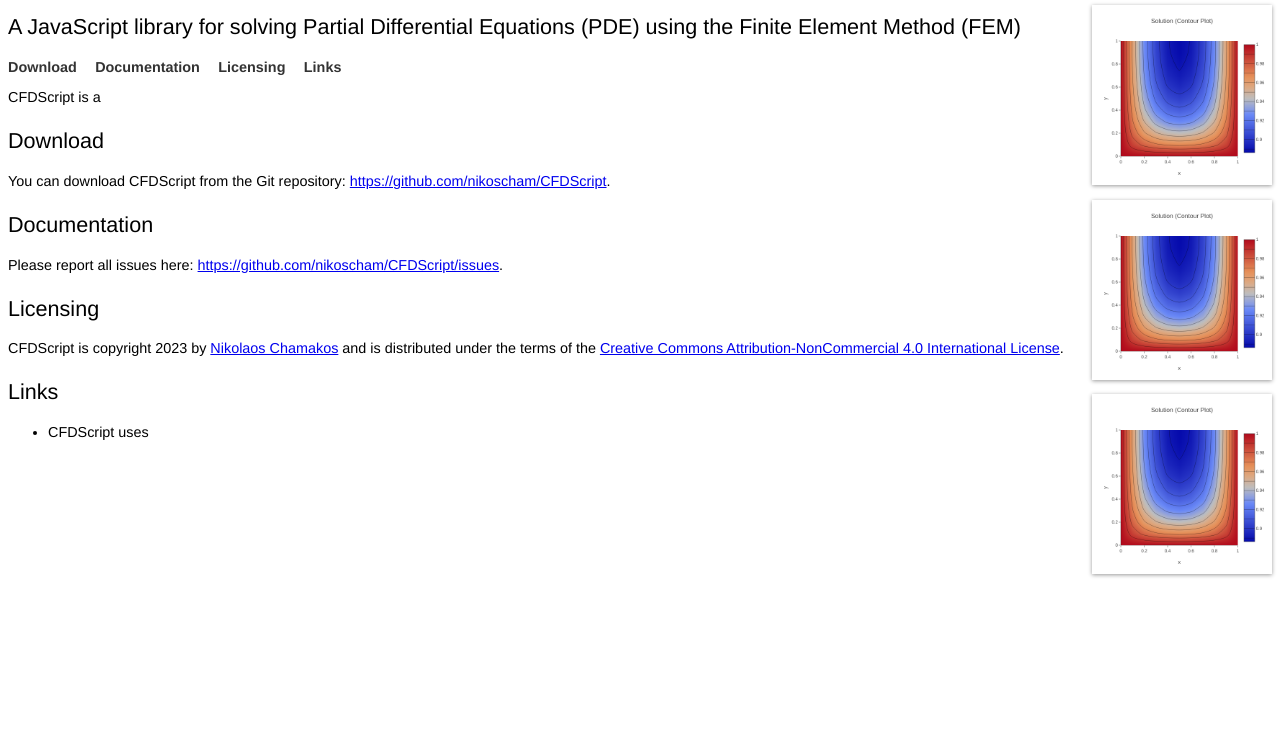
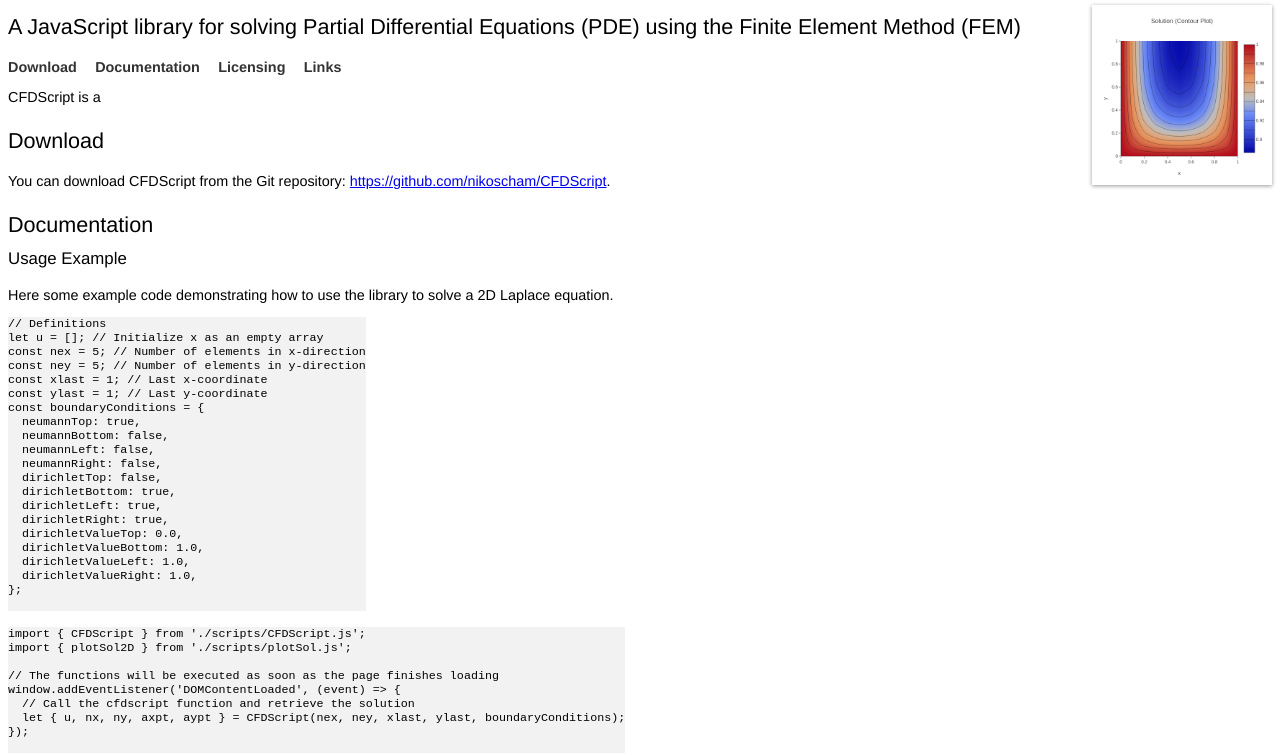
Before and after one commit to CFDScript/CFDScript, a plain HTML site: page index.html in a window 1280 px wide. Shown: the part 51-806 px from the top of the page. Drawn offline with Linux system fonts and the light colour scheme.

Commit message:
Website update

```diff
--- a/index.html
+++ b/index.html
@@ -31,6 +31,13 @@
       #menu li a { color: #333; font-weight: bold; text-decoration: none; }
       #menu li a:hover { color: #555; }
       img.title { height: 1em; }
+      pre {
+        background-color: #f2f2f2;
+        width: fit-content; /* Set width to fit content */
+        margin: 0;
+        padding: 10;
+        overflow-x: auto; /* Add horizontal scrollbar if needed */
+      }
     </style>
   </head>
 
@@ -38,8 +45,6 @@
     <h1 class="top">CFDScript&nbsp;<img class="title"
       src="./images/favicon.ico" alt=""></h1>
     <div id="banner">
-      <img src="./images/example1.png" alt="">
-      <img src="./images/example1.png" alt="">
       <img src="./images/example1.png" alt="">
     </div>
     <h1>A JavaScript library for solving Partial Differential Equations (PDE) using the Finite Element Method (FEM)</h1>
@@ -59,6 +64,44 @@
     </p>
 
     <h2><a name="Documentation"></a>Documentation</h2>
+
+    <h3>Usage Example</h3>
+    <p>
+      Here some example code demonstrating how to use the library to solve a 2D Laplace equation.
+    <pre>
+// Definitions
+let u = []; // Initialize x as an empty array
+const nex = 5; // Number of elements in x-direction
+const ney = 5; // Number of elements in y-direction
+const xlast = 1; // Last x-coordinate
+const ylast = 1; // Last y-coordinate
+const boundaryConditions = {
+  neumannTop: true,
+  neumannBottom: false,
+  neumannLeft: false,
+  neumannRight: false,
+  dirichletTop: false,
+  dirichletBottom: true,
+  dirichletLeft: true,
+  dirichletRight: true,
+  dirichletValueTop: 0.0,
+  dirichletValueBottom: 1.0,
+  dirichletValueLeft: 1.0,
+  dirichletValueRight: 1.0,
+};
+    </pre>
+    </br>
+    <pre>
+import { CFDScript } from './scripts/CFDScript.js';
+import { plotSol2D } from './scripts/plotSol.js';
+
+// The functions will be executed as soon as the page finishes loading
+window.addEventListener('DOMContentLoaded', (event) => {
+  // Call the cfdscript function and retrieve the solution
+  let { u, nx, ny, axpt, aypt } = CFDScript(nex, ney, xlast, ylast, boundaryConditions);
+});
+    </pre>
+    </p>
     <p>
       Please report all issues here: <a href="https://github.com/nikoscham/CFDScript/issues" target="_blank">https://github.com/nikoscham/CFDScript/issues</a>.
     </p>
@@ -70,9 +113,7 @@
 
     <h2><a name="Links"></a>Links</h2>
     <p>
-      <ul>
-        <li>CFDScript uses
-      </ul>
+      <li>CFDScript uses the external libraries <a href="https://mathjs.org/" target="_blank">Math.js</a> and <a href="https://plotly.com/javascript/" target="_blank">Plotly.js</a>
     </p>
 
   </body>
```
Also changed, not shown: example.html (renamed from example.htm, +26 -5 lines), scripts/CFDScript.js (+1 -22 lines).
